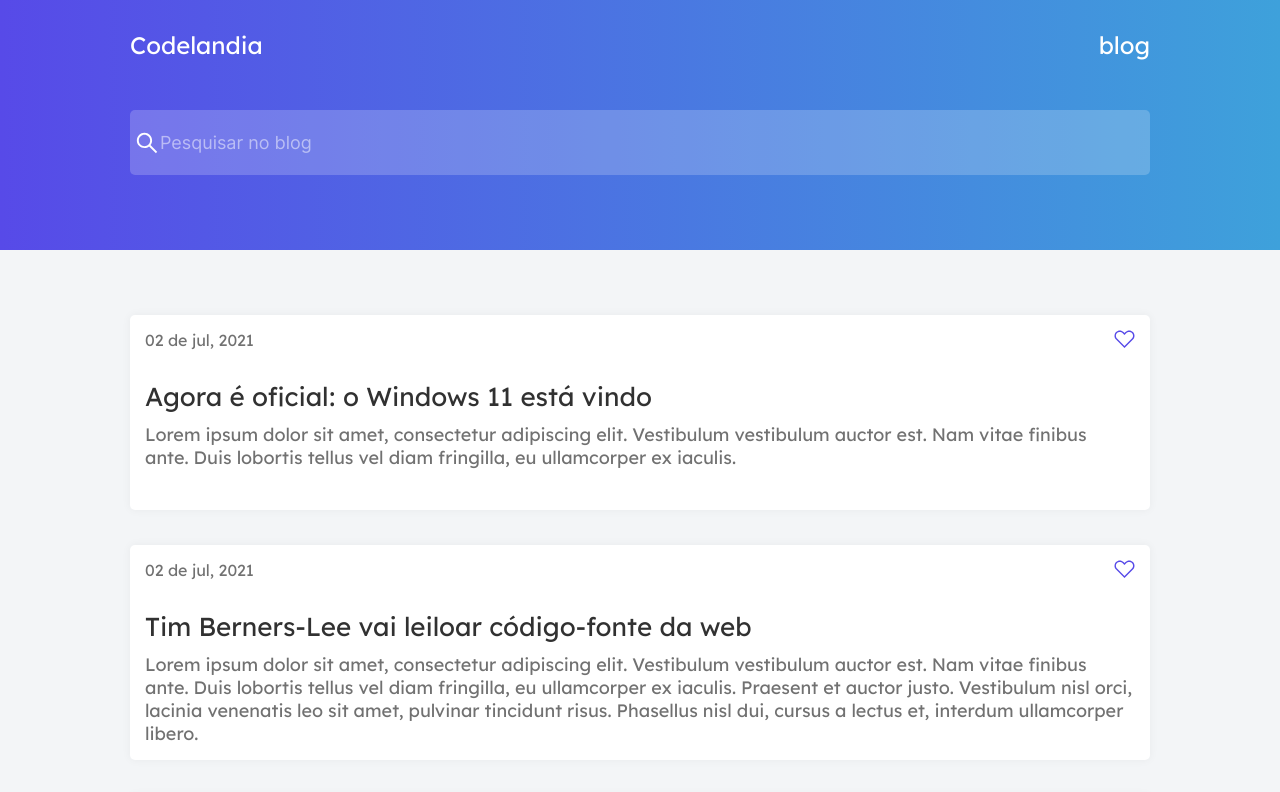
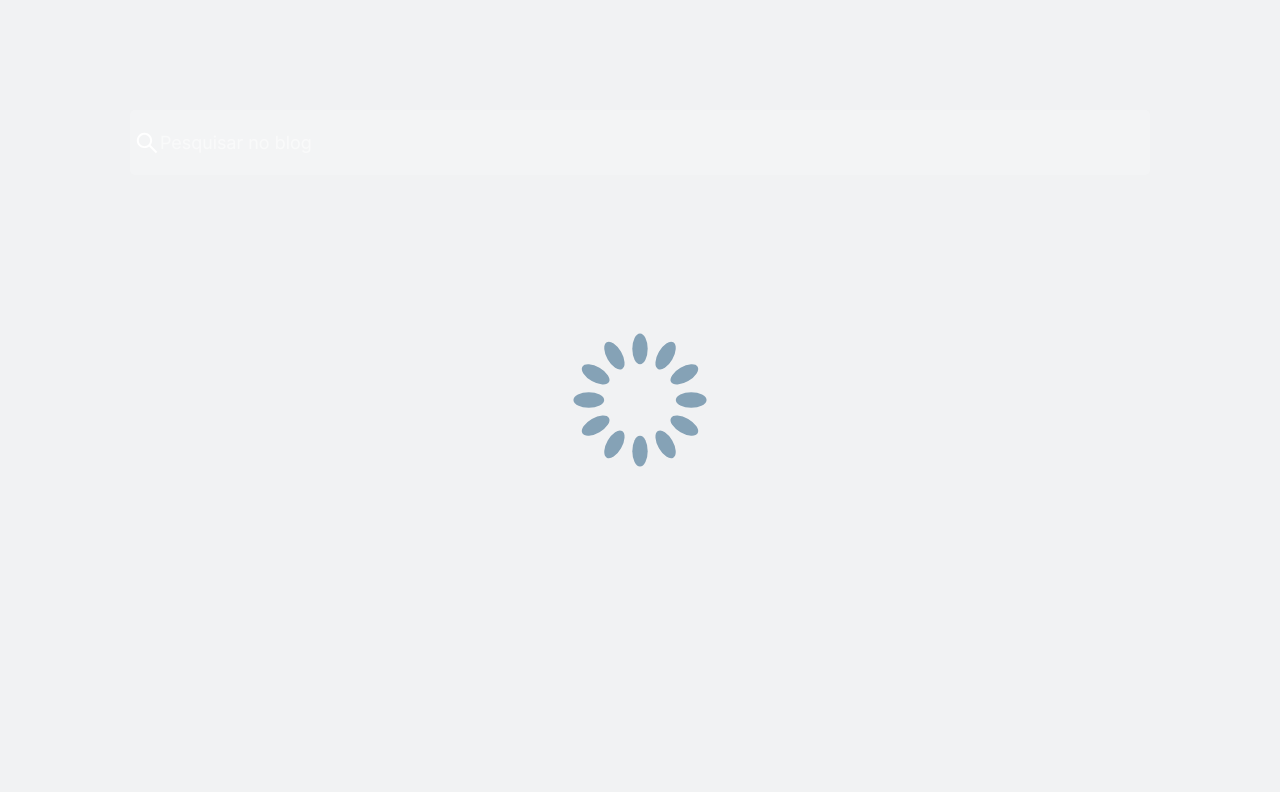
Before and after one commit to santosfernando2377/Newsletter-Tech, a website built with Parcel: page index.html in a window 1280 px wide. Shown: the top 792 px of the page. Built offline with nearby package versions, Linux system fonts and the light colour scheme.

Commit message:
:sparkles: Feat: Foi adicionado o loading na tela de notícias

```diff
--- a/index.html
+++ b/index.html
@@ -9,6 +9,9 @@
     <title>Desafio - Blog</title>
 </head>
 <body>
+    <div class="loading">
+        <img src="./src/assets/Spinner.svg" width="10px" alt="">
+    </div>
     <header class="header container">
         <nav>
             <ul>
--- a/src/javascript/index.js
+++ b/src/javascript/index.js
@@ -38,6 +38,23 @@ function dom(data, success) {
     }
 }
 
+/**
+ *
+ * Loading
+ *
+ */
+
+ function loading() {
+    let loading = document.getElementsByClassName('loading');
+
+    setTimeout(() => {
+        loading[0].style.display = "none";
+    }, 3000);
+
+}
+
+loading();
+
 function changeData(data) {
 
     let change = document.getElementsByClassName('card');
@@ -47,12 +64,9 @@ function changeData(data) {
         change[index].children[1].children[0].innerHTML = data[index].title;
         change[index].children[1].children[1].innerText = data[index].content;
 
-        /*for (let index1 = 0; index < 4; index1++) {
-            change[index].children[1].children[0].innerHTML = data[index].title;
-            change[index].children[1].children[1].innerText = data[index].content;
+    }
 
-        }*/
-    }
+
 }
 
-changeData()
+changeData();
--- a/src/style/style.css
+++ b/src/style/style.css
@@ -37,6 +37,21 @@ ul, li {
     padding: 30px 130px;
 }
 /*Cabeçalho*/
+.loading {
+    display: flex;
+    flex-direction: column;
+    justify-content: center;
+    align-items: center;
+    position: fixed;
+    background-color: rgb(241, 242, 243);
+    background-repeat: no-repeat;
+    width: 100%;
+    height: 100vh;
+}
+.loading > img {
+    width: 20%;
+    height: 100vh;
+}
 .header {
     background: var(--linear);
     width: 100%;
```
Also changed, not shown: src/assets/Spinner.svg (added).
